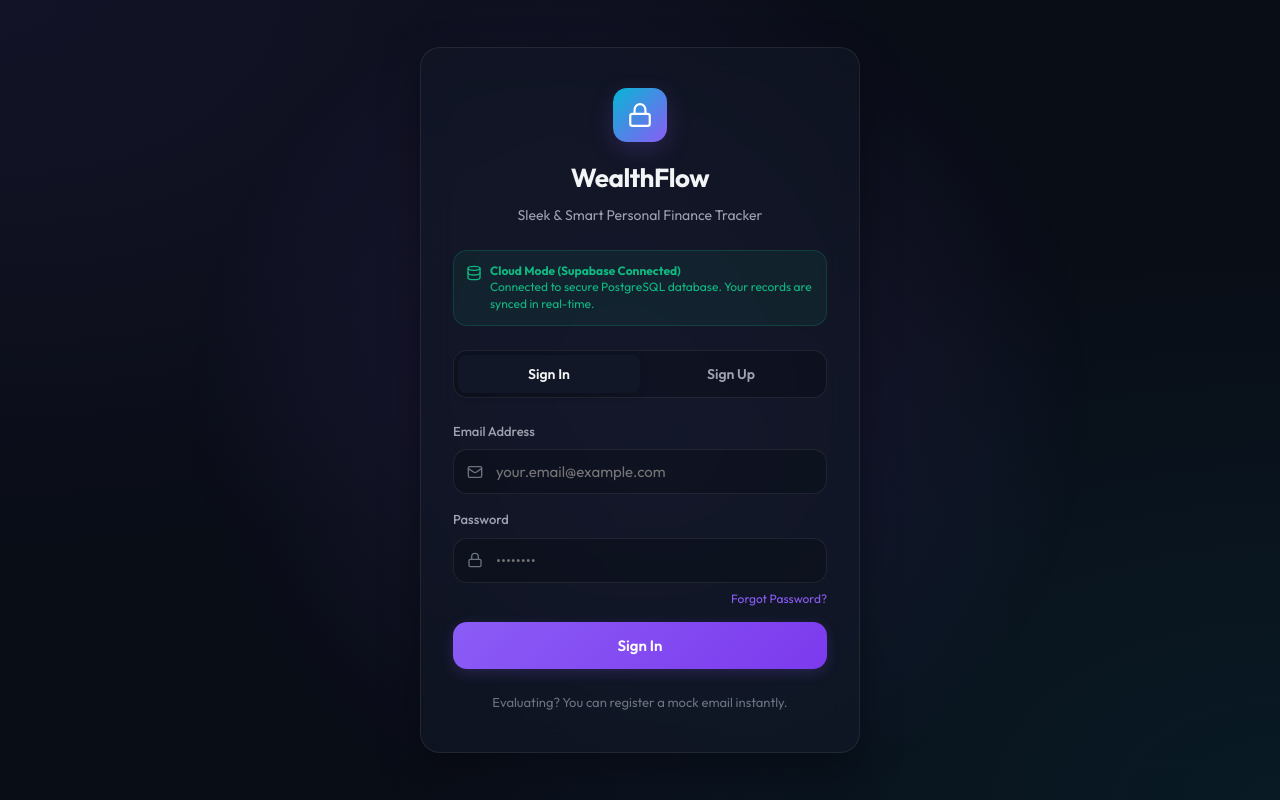
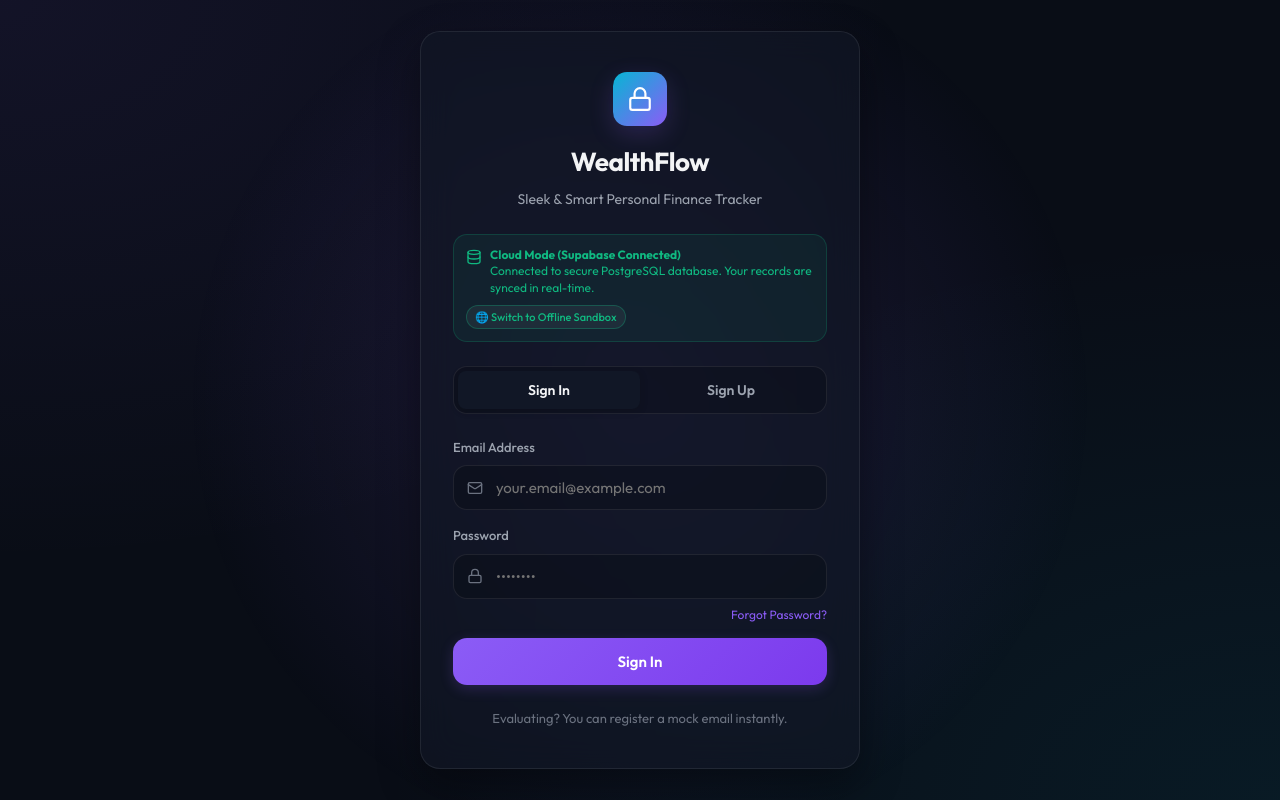
Before and after one commit to KratishaTandon1/personal-finance-tracker, a React (Vite) app: page / in a window 1280 px wide. Built offline with nearby package versions, Linux system fonts and the light colour scheme; no server answers.

Commit message:
feat: Add dynamic storageMode toggle button to allow switching between Cloud Mode and Offline Sandbox Mode on Auth screen

```diff
--- a/src/components/Auth.jsx
+++ b/src/components/Auth.jsx
@@ -1,9 +1,10 @@
 import React, { useState } from 'react';
 import { useFinance } from '../context/FinanceContext';
 import { Mail, Lock, Loader, Database, WifiOff } from 'lucide-react';
+import { isSupabaseConfigured } from '../utils/supabaseClient';
 
 export const Auth = () => {
-  const { login, signup, storageMode, showToast, resetPassword } = useFinance();
+  const { login, signup, storageMode, setStorageMode, showToast, resetPassword } = useFinance();
   const [authView, setAuthView] = useState('login'); // 'login' | 'signup' | 'forgot'
   const [email, setEmail] = useState('');
   const [password, setPassword] = useState('');
@@ -97,22 +98,44 @@
         ) : (
           <>
             {storageMode === 'local' ? (
-          <div className="auth-demo-banner">
+          <div className="auth-demo-banner" style={{ display: 'flex', flexDirection: 'column', gap: '8px' }}>
+            <div style={{ display: 'flex', gap: '8px', alignItems: 'flex-start' }}>
               <WifiOff size={16} style={{ flexShrink: 0, marginTop: '2px' }} />
               <div>
-              <strong>Local Demo Mode Active</strong>
+                <strong>Offline Sandbox Mode Active</strong>
                 <br />
-              Supabase credentials not found. Your accounts and data will be saved locally in this browser. Perfect for offline evaluation!
+                Saving accounts and records locally in this browser. Zero cloud dependencies.
               </div>
             </div>
+            {isSupabaseConfigured && (
+              <button
+                type="button"
+                className="btn-secondary"
+                style={{ fontSize: '11px', padding: '4px 8px', alignSelf: 'flex-start', background: 'rgba(255,255,255,0.05)', color: '#f59e0b', borderColor: 'rgba(245, 158, 11, 0.3)' }}
+                onClick={() => { setStorageMode('supabase'); setError(''); }}
+              >
+                🔌 Switch to Cloud Mode (Supabase)
+              </button>
+            )}
+          </div>
         ) : (
-          <div className="auth-demo-banner" style={{ backgroundColor: 'rgba(16, 185, 129, 0.08)', borderColor: 'rgba(16, 185, 129, 0.2)', color: '#10b981' }}>
+          <div className="auth-demo-banner" style={{ backgroundColor: 'rgba(16, 185, 129, 0.08)', borderColor: 'rgba(16, 185, 129, 0.2)', color: '#10b981', display: 'flex', flexDirection: 'column', gap: '8px' }}>
+            <div style={{ display: 'flex', gap: '8px', alignItems: 'flex-start' }}>
               <Database size={16} style={{ flexShrink: 0, marginTop: '2px' }} />
               <div>
                 <strong>Cloud Mode (Supabase Connected)</strong>
                 <br />
                 Connected to secure PostgreSQL database. Your records are synced in real-time.
               </div>
+            </div>
+            <button
+              type="button"
+              className="btn-secondary"
+              style={{ fontSize: '11px', padding: '4px 8px', alignSelf: 'flex-start', background: 'rgba(255,255,255,0.05)', color: '#10b981', borderColor: 'rgba(16, 185, 129, 0.3)' }}
+              onClick={() => { setStorageMode('local'); setError(''); }}
+            >
+              🌐 Switch to Offline Sandbox
+            </button>
           </div>
         )}
 
--- a/src/context/FinanceContext.jsx
+++ b/src/context/FinanceContext.jsx
@@ -1022,6 +1022,7 @@
       currency,
       loading,
       storageMode,
+      setStorageMode,
       achievements,
       aiTips,
       activeToast,
```
Lines whose indentation alone changed are shown as unchanged.
